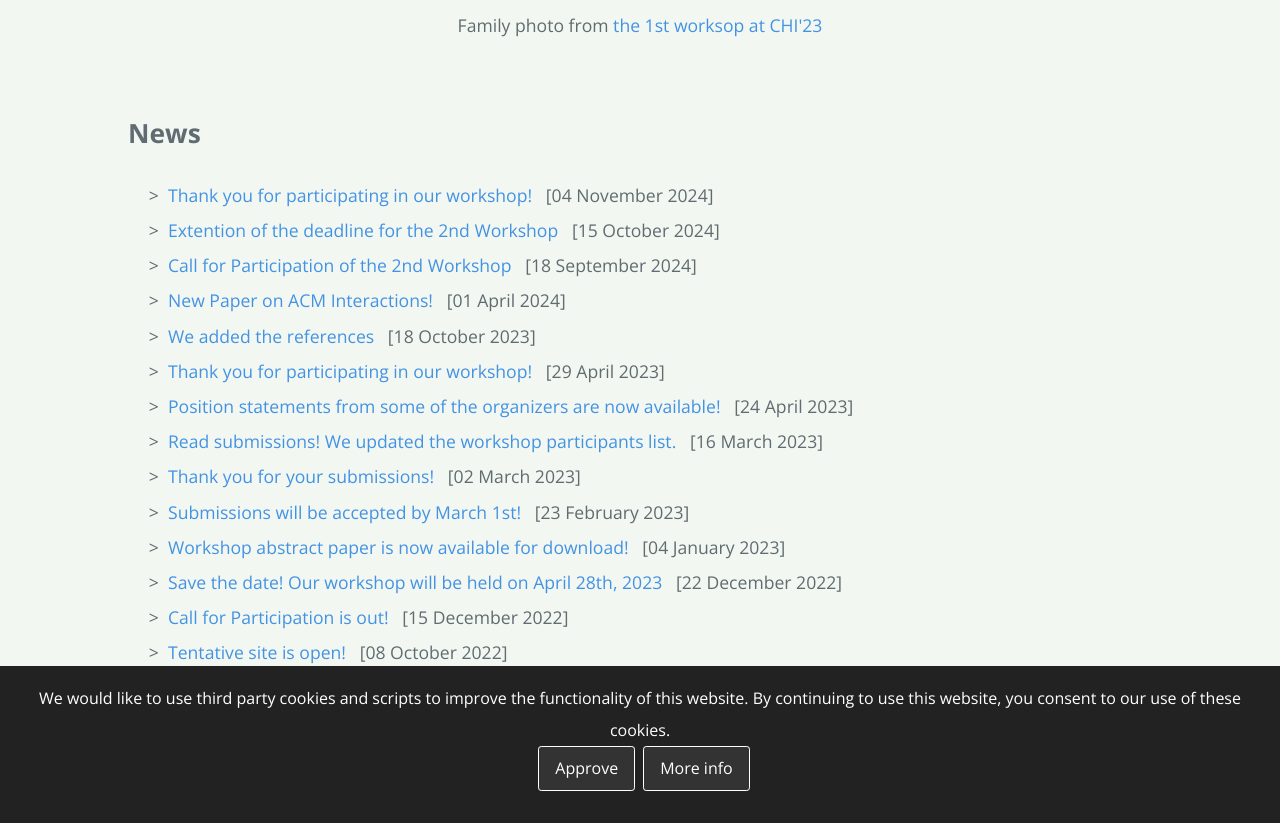
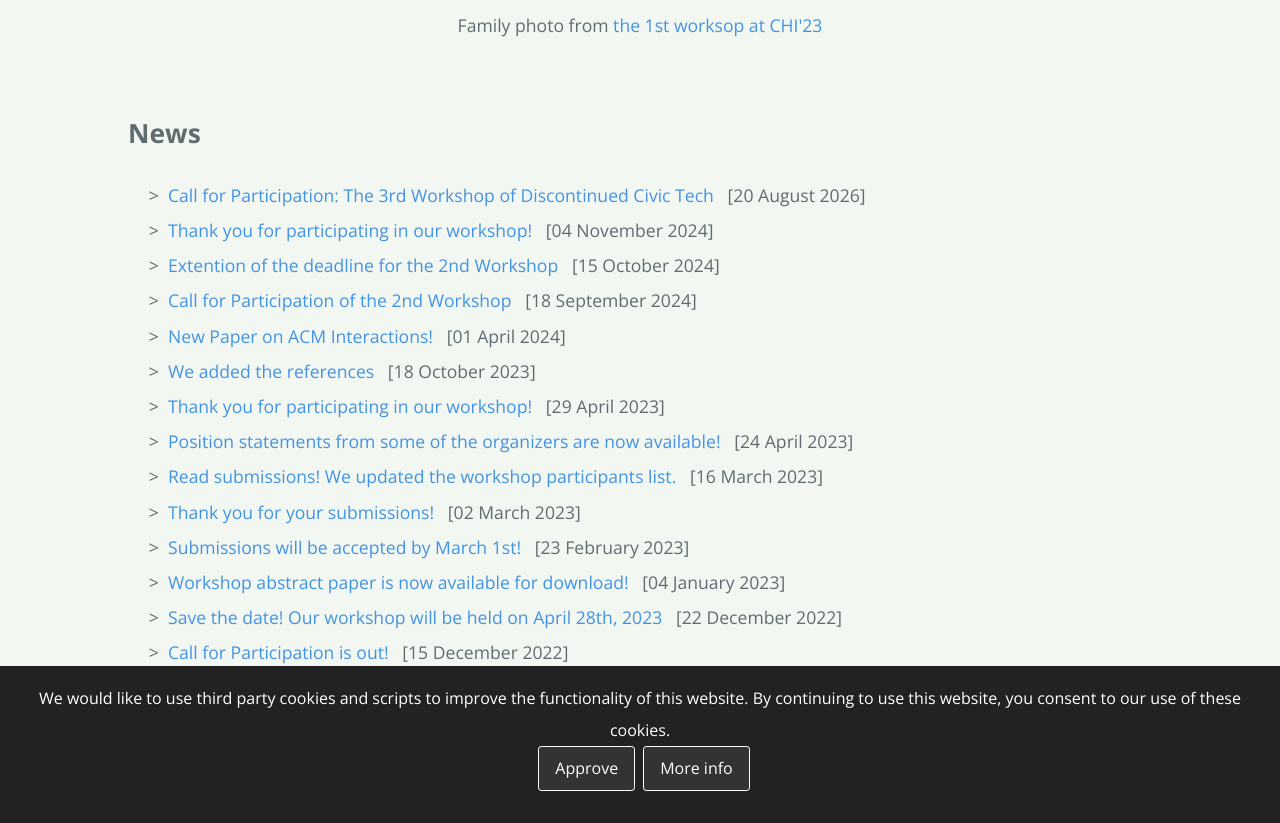
Before and after one commit to discontinued-civictech/discontinued-civictech.github.io, a Jekyll site: the page built from index.md, in a window 1280 px wide and 900 px high, scrolled down 2642 px, cut to the strip 77-900 px from the top of the window. Built offline with Jekyll 4.4.1, drawn with Linux system fonts in a browser that asks for light colours; our own code applies the rules of GitHub Pages for plain Markdown files; part of the change alters nothing that is shown.

Commit message:
added the 3rd workshop page

```diff
--- /dev/null
+++ b/2026.md
@@ -0,0 +1,75 @@
+---
+layout: default
+---
+
+# The 3rd Workshop of Discontinued Civic Tech
+
+## Was wird aus digitalen Prototypen der Zivilgesellschaft?
+
+The third Workshop of Discontinued Civic Tech will bring together researchers and practitioners in Berlin to exchange experiences and lessons from civic tech projects that have ended, are coming to an end, or have successfully continued beyond their original funding period.
+
+The workshop is organized in cooperation with the [Civic Data Lab](https://civic-data.de/) and the [Weizenbaum Institute](https://www.weizenbaum-institut.de/).
+
+> **Please note:** The workshop will be held in **German**.
+
+## Event details
+
+* **Date:** Friday, October 30, 2026
+* **Time:** 10:00–14:00 (CET)
+* **Venue:** Weizenbaum Institute, Flexraum
+* **Address:** Hardenbergstraße 32, 10623 Berlin, Germany (near Bahnhof Zoo)
+* **Participation fee:** Free of charge; a light lunch will be provided
+* **Registration deadline:** September 30, 2026
+* **Working language:** German
+
+<a href="https://app.guestoo.de/public/event/1e7b3b80-842d-4b48-a365-d937a8f207ab?lang=de" class="btn" target="_blank" rel="noopener noreferrer">Information and registration (in German)</a>
+
+## About the workshop
+
+How can digital innovations from civil society make a lasting contribution to the common good? What remains when civic tech projects end? And what conditions are needed to preserve the experiences and results of projects using data and AI for the common good, so that they can inform the further development of social and civic infrastructures?
+
+The Weizenbaum Institute and the Civic Data Lab invite researchers and practitioners from across Germany who have experience preserving the results of projects that are ending—or who have successfully established their projects on a longer-term basis.
+
+Together, we will explore what can be learned from civic tech projects, regardless of whether they end or continue. We will discuss how these lessons can be made useful to society beyond the duration of individual projects, contribute to social change, and strengthen digital civic participation. In particular, we will identify measures and infrastructures that can support the sustainable impact of digital civic engagement.
+
+The workshop results will feed into a joint whitepaper.
+
+## Workshop format
+
+### Part 1: Sharing experiences
+
+Participants are invited to present their projects, prototypes, communities, and ideas, describe how their projects developed, and share their most important lessons.
+
+### Part 2: Developing shared recommendations
+
+In group sessions, participants will build on these lessons, summarize the key societal contributions of the projects presented, and discuss how these contributions can be sustained over time. The groups will formulate propositions and recommendations for the whitepaper, with the aim of identifying supportive infrastructures for digital civic participation.
+
+## How to participate
+
+### Join the workshop
+
+Please register as early as possible and no later than **September 30, 2026**. Participation is free of charge, and a light lunch will be provided.
+
+If travel costs would prevent you from participating, please contact the organizers so that possible solutions can be discussed. The registration form also asks about accessibility requirements and possible childcare needs.
+
+### Present a project
+
+The program includes space for approximately ten short presentations of seven minutes each. Participants are encouraged to share their project's story, development, and lessons learned. Extensive preparation is not required.
+
+Please indicate your interest in presenting when registering. Presenters will be asked to submit their slides a few days before the workshop so that the subsequent synthesis and group work can be prepared.
+
+### Contribute to the whitepaper
+
+The planned three-to-eight-page whitepaper will place the workshop's propositions and recommendations in context and communicate them particularly to stakeholders in politics and public administration. Workshop participants are invited to contribute sections as co-authors. The registration form asks about interest and availability for the writing process in November.
+
+## Organizing team
+
+**[Dr. Andrea Hamm](https://www.weizenbaum-institut.de/portrait/p/andrea-hamm)** is a postdoctoral researcher in the research group “Digitalization, Sustainability and Participation” at the Weizenbaum Institute in Berlin. Her interdisciplinary research examines forms of participation in different contexts of digital societies in Europe and Asia, particularly civic tech design, journalism of things, and the twin transformation of municipalities.
+
+**Angela Berger** works with the [Civic Data Lab](https://civic-data.de/) to support civil society organizations and initiatives in using technology for the common good and participating actively in innovation processes in society and the welfare state. Her work brings together organizational development, education and participation, and digitalization.
+
+We look forward to welcoming you in Berlin!
+
+<a href="https://app.guestoo.de/public/event/1e7b3b80-842d-4b48-a365-d937a8f207ab?lang=de" target="_blank" rel="noopener noreferrer" style="display:inline-block;background-color:#9a1764;color:#ffffff;padding:0.75rem 1rem;border-radius:0.3rem;text-decoration:none;font-weight:600;">Register for the workshop (in German)</a>
+
+<a href="history" class="btn-to-top">Back to Past Workshops</a>
--- /dev/null
+++ b/_posts/2026-08-20-call-for-participation-3rd-workshop.md
@@ -0,0 +1,25 @@
+---
+layout: post
+title: "Call for Participation: The 3rd Workshop of Discontinued Civic Tech"
+---
+
+We are pleased to announce the **3rd Workshop of Discontinued Civic Tech**, organized in cooperation with the [Civic Data Lab](https://civic-data.de/) and the [Weizenbaum Institute](https://www.weizenbaum-institut.de/).
+
+Under the German title **“Was wird aus digitalen Prototypen der Zivilgesellschaft?”**, the workshop will bring together researchers and practitioners to exchange experiences and lessons from civic tech projects that have ended, are approaching the end of their funding period, or have successfully continued over the longer term.
+
+The workshop will explore how the experiences and results of projects using data and AI for the common good can be preserved and used to strengthen social infrastructure and digital civic participation. Participants will share project stories and lessons, develop recommendations in group discussions, and contribute ideas to a joint whitepaper for stakeholders in politics and public administration.
+
+## Event details
+
+* **Date:** Friday, October 30, 2026
+* **Time:** 10:00–14:00 (CET)
+* **Venue:** Weizenbaum Institute, Flexraum, Hardenbergstraße 32, 10623 Berlin, Germany
+* **Participation fee:** Free of charge; a light lunch will be provided
+* **Registration deadline:** September 30, 2026
+* **Working language:** German
+
+Participants may also apply to give a seven-minute presentation about their project and its key lessons, or express interest in contributing to the whitepaper as a co-author.
+
+Please see [the 3rd Workshop page]({{ site.baseurl }}/2026) for further information.
+
+<a href="https://app.guestoo.de/public/event/1e7b3b80-842d-4b48-a365-d937a8f207ab?lang=de" target="_blank" rel="noopener noreferrer" style="display:inline-block;background-color:#9a1764;color:#ffffff;padding:0.75rem 1rem;border-radius:0.3rem;text-decoration:none;font-weight:600;">Information and registration (in German)</a>
--- a/history.md
+++ b/history.md
@@ -5,6 +5,7 @@ layout: default
 
 # Past Workshops
 
+* <a href="2026">The 3rd Workshop of Discontinued Civic Tech in 2026: What will become of digital prototypes of civil society? (a collaboration between the Civic Data Lab and the Weizenbaum Institute)</a>
 * <a href="2024">The 2st Workshop of Discontinued Civic Tech in 2024</a>
 * <a href="/docs/history/2023/2023">The 1st Workshop of Discontinued Civic Tech at CHI'23</a>
 
```
